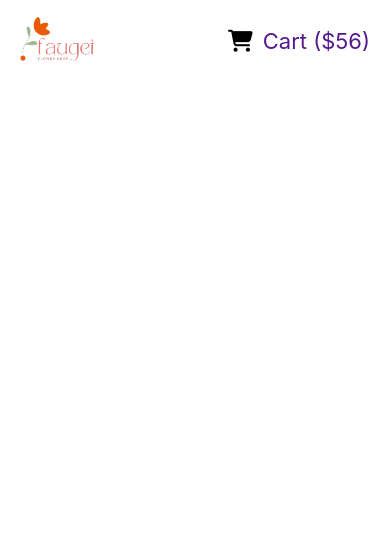
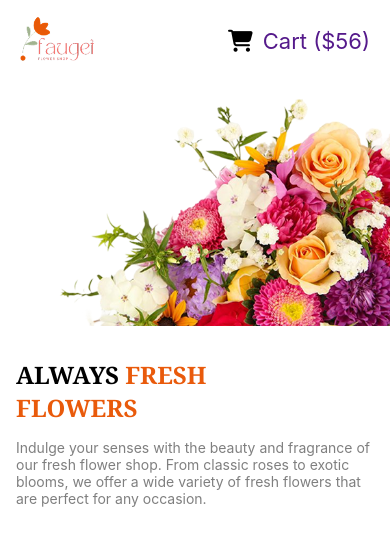
Before and after one commit to Azim-Ul-Karim/Flowers-of-Vanilla, a plain HTML site: page index.htm in a window 390 px wide. Drawn offline with Linux system fonts and the light colour scheme.

Commit message:
Added banner section

```diff
--- a/Flower.css
+++ b/Flower.css
@@ -79,7 +79,7 @@
 
 header {
     max-width: 1140px;
-    margin: 30px auto;
+    margin: 30px auto 120px;
     display: flex;
     justify-content: space-between;
     align-items: center;
@@ -128,3 +128,44 @@ header {
         width: 55%;
     }
 }
+
+/* Banner Styles */
+
+.banner{
+    max-width: 1140px;
+    margin: 0 auto;
+    display: flex;
+    justify-content: space-between;
+    align-items: flex-end;
+}
+
+.banner-content, -banner-image{
+    width: 50%;
+}
+
+.banner-title{
+    font-size: 4.0625rem;
+    margin-bottom: 15px;
+}
+
+.banner-image img{
+    width: 100%;
+}
+
+@media screen and (max-width: 576px){
+    .banner{
+        flex-direction: column-reverse;
+        align-items: center;
+    }
+    .banner-content{
+        width: 100%;
+        padding: 28px 16px;
+    }
+    .banner-title{
+        font-size: 1.5rem;
+    }
+    .banner-info{
+        font-size: 0.875rem;
+    }
+
+}
--- a/index.htm
+++ b/index.htm
@@ -30,5 +30,19 @@
             </div>
         </nav>
     </header>
+
+    <main>
+        <section class="banner">
+            <div class="banner-content">
+                <h1 class="banner-title bold-font noto-serif-font">ALWAYS <span class="orange-color">FRESH</span> <br> <span class="orange-color">FLOWERS</span></h1>
+                <p class="banner-info inter-font main-color prifoze">
+                    Indulge your senses with the beauty and fragrance of our fresh flower shop. From classic roses to exotic blooms, we offer a wide variety of fresh flowers that are perfect for any occasion.
+                </p>
+            </div>
+            <div class="banner-image">
+                <img src="Images/hero-flower.png" alt="">
+            </div>
+        </section>
+    </main>
 </body>
 </html>
```
